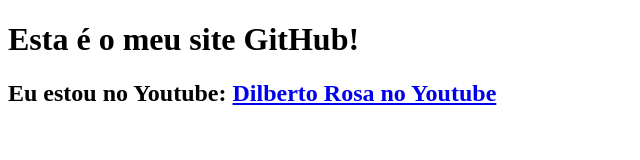
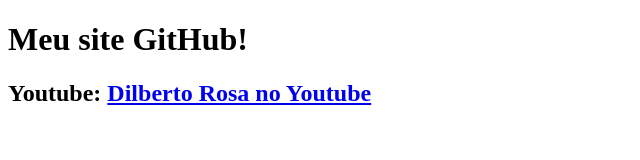
Before and after one commit to dilbertorosa/dilbertorosa.github.io, a plain HTML site: page index.html in a window 1280 px wide. Shown: the whole page, without its empty margins (0-640 px from the left). Drawn offline with Linux system fonts and the light colour scheme.

Commit message:
Update index.html

```diff
--- a/index.html
+++ b/index.html
@@ -4,7 +4,7 @@
     <title>Meu site</title>
   </head>
   <body>
-    <h1>Esta é o meu site GitHub!</h1>
-    <h2>Eu estou no Youtube: <a href="http://www.youtube.com/dilbertogabrielrosa" target="_blank">Dilberto Rosa no Youtube</a></h2>
+    <h1>Meu site GitHub!</h1>
+    <h2>Youtube: <a href="http://www.youtube.com/dilbertogabrielrosa" target="_blank">Dilberto Rosa no Youtube</a></h2>
   </body>
 </html>
```
